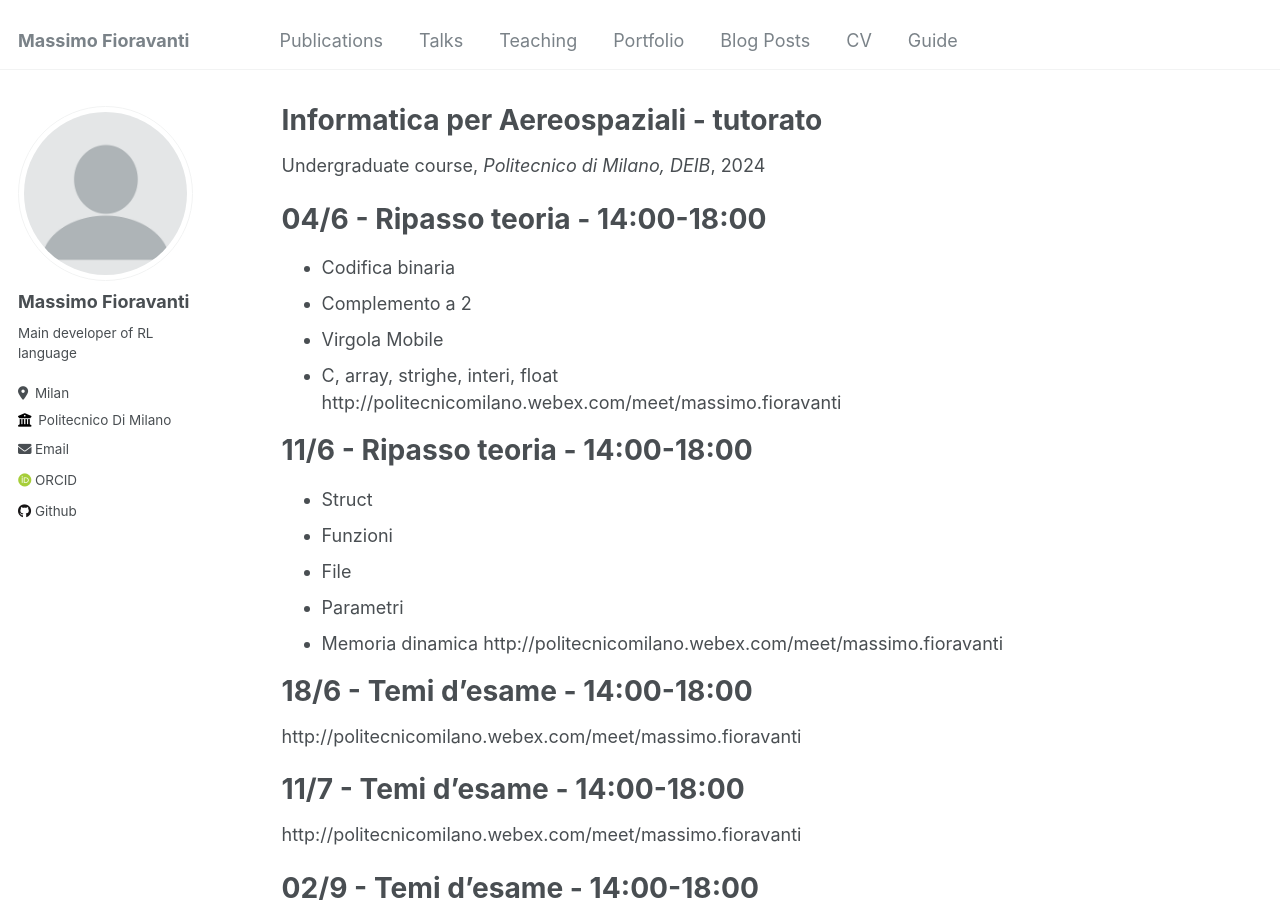
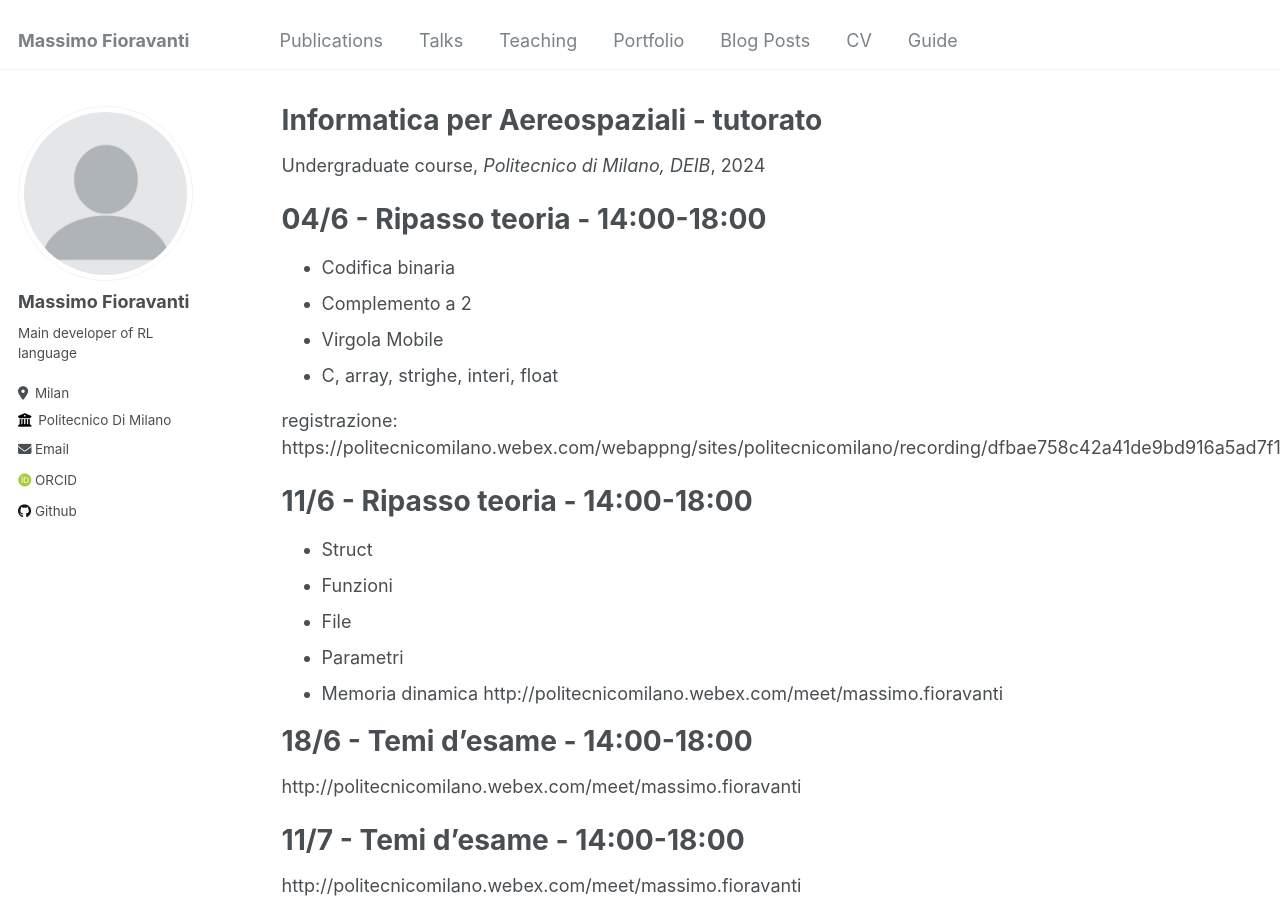
Before and after one commit to massimofioravanti/massimofioravanti.github.io, a Jekyll site: the page built from _teaching/2024-tutorato-informatica-per-aereospaziali.md, in a window 1280 px wide and 900 px high. Built offline with Jekyll 4.4.1, drawn with Linux system fonts in a browser that asks for light colours; some web fonts are replaced; some of the changed lines change nothing that is shown.

Commit message:
registrazione 1

```diff
--- a/_teaching/2024-tutorato-informatica-per-aereospaziali.md
+++ b/_teaching/2024-tutorato-informatica-per-aereospaziali.md
@@ -15,7 +15,9 @@ location: "Milan, Italy"
 * Complemento a 2
 * Virgola Mobile
 * C, array, strighe, interi, float
-http://politecnicomilano.webex.com/meet/massimo.fioravanti
+
+registrazione:
+https://politecnicomilano.webex.com/webappng/sites/politecnicomilano/recording/dfbae758c42a41de9bd916a5ad7f1149/playback
 
 11/6 - Ripasso teoria - 14:00-18:00
 ======
```
